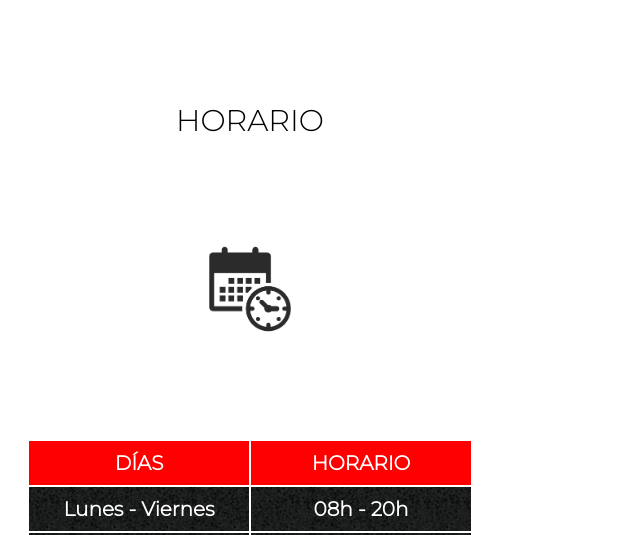
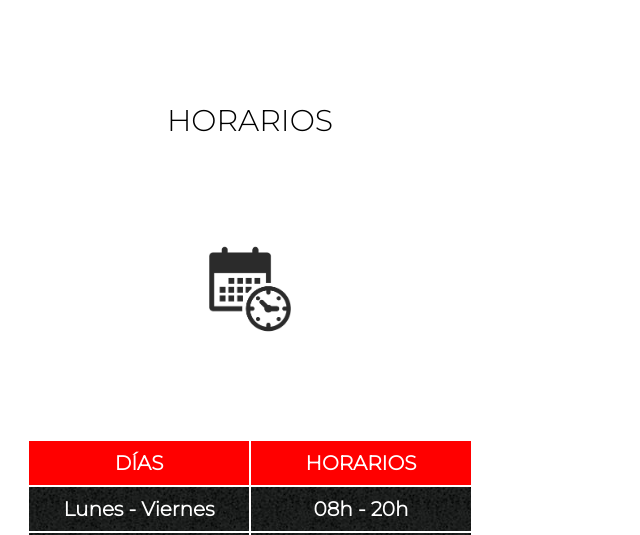
Before and after one commit to maicolb96/web-barberia-alura, a plain HTML site: page index.html in a window 1280 px wide. Shown: the part 5374-5909 px from the top of the page, 390-1030 px from the left. Drawn offline with Linux system fonts and the light colour scheme.

Commit message:
Cambiando el titulo HORARIO del calendario

```diff
--- a/index.html
+++ b/index.html
@@ -135,12 +135,12 @@
         <section class="section">
             <img src="images/banner2.jpg" alt="hour_banner">
             <div id="tableField">
-                <legend id="formH1">HORARIO</legend>
+                <legend id="formH1">HORARIOS</legend>
                 <img src="images/hour.png" alt="hour">
                 <table class="table">
                     <tr class="title">
                         <td>DÍAS</td>
-                        <td>HORARIO</td>
+                        <td>HORARIOS</td>
                     </tr>
                     <tr class="items_table">
                         <td>Lunes - Viernes</td>
```
